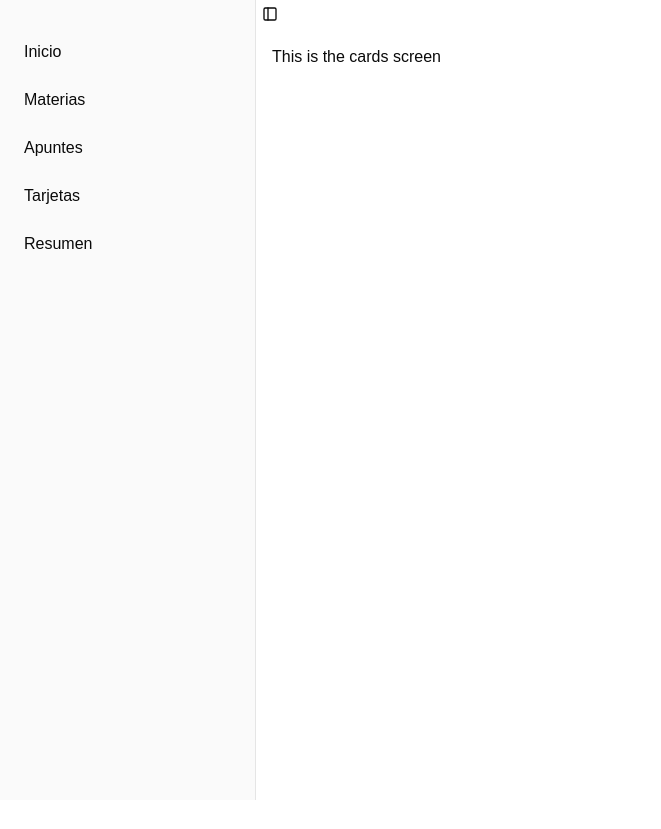
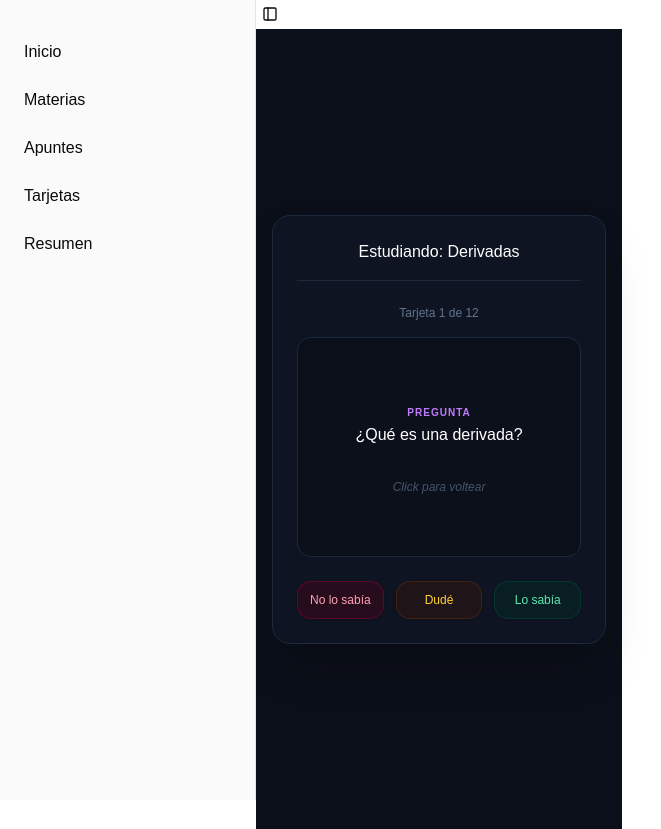
Before and after one commit to Tilajc/TP_Desarrollo_Software, a React (Vite) app: page /tarjetas in a window 1280 px wide. Shown: the whole page, without its empty margins (0-661 px from the left). Before the commit the page ends 800 px from the top, so only its background shows below. Built offline with nearby package versions, Linux system fonts and the light colour scheme.

Commit message:
Pantalla de flashcards con botoneras

```diff
--- /dev/null
+++ b/src/components/ui/dialog.jsx
@@ -0,0 +1,151 @@
+import * as React from "react"
+import { Dialog as DialogPrimitive } from "radix-ui"
+
+import { cn } from "@/lib/utils"
+import { Button } from "@/components/ui/button"
+import { XIcon } from "lucide-react"
+
+function Dialog({
+  ...props
+}) {
+  return <DialogPrimitive.Root data-slot="dialog" {...props} />;
+}
+
+function DialogTrigger({
+  ...props
+}) {
+  return <DialogPrimitive.Trigger data-slot="dialog-trigger" {...props} />;
+}
+
+function DialogPortal({
+  ...props
+}) {
+  return <DialogPrimitive.Portal data-slot="dialog-portal" {...props} />;
+}
+
+function DialogClose({
+  ...props
+}) {
+  return <DialogPrimitive.Close data-slot="dialog-close" {...props} />;
+}
+
+function DialogOverlay({
+  className,
+  ...props
+}) {
+  return (
+    <DialogPrimitive.Overlay
+      data-slot="dialog-overlay"
+      className={cn(
+        "fixed inset-0 isolate z-50 bg-black/10 duration-100 supports-backdrop-filter:backdrop-blur-xs data-open:animate-in data-open:fade-in-0 data-closed:animate-out data-closed:fade-out-0",
+        className
+      )}
+      {...props} />
+  );
+}
+
+function DialogContent({
+  className,
+  children,
+  showCloseButton = true,
+  ...props
+}) {
+  return (
+    <DialogPortal>
+      <DialogOverlay />
+      <DialogPrimitive.Content
+        data-slot="dialog-content"
+        className={cn(
+          "fixed top-1/2 left-1/2 z-50 grid w-full max-w-[calc(100%-2rem)] -translate-x-1/2 -translate-y-1/2 gap-4 rounded-xl bg-popover p-4 text-sm text-popover-foreground ring-1 ring-foreground/10 duration-100 outline-none sm:max-w-sm data-open:animate-in data-open:fade-in-0 data-open:zoom-in-95 data-closed:animate-out data-closed:fade-out-0 data-closed:zoom-out-95",
+          className
+        )}
+        {...props}>
+        {children}
+        {showCloseButton && (
+          <DialogPrimitive.Close data-slot="dialog-close" asChild>
+            <Button variant="ghost" className="absolute top-2 right-2" size="icon-sm">
+              <XIcon />
+              <span className="sr-only">Close</span>
+            </Button>
+          </DialogPrimitive.Close>
+        )}
+      </DialogPrimitive.Content>
+    </DialogPortal>
+  );
+}
+
+function DialogHeader({
+  className,
+  ...props
+}) {
+  return (
+    <div
+      data-slot="dialog-header"
+      className={cn("flex flex-col gap-2", className)}
+      {...props} />
+  );
+}
+
+function DialogFooter({
+  className,
+  showCloseButton = false,
+  children,
+  ...props
+}) {
+  return (
+    <div
+      data-slot="dialog-footer"
+      className={cn(
+        "-mx-4 -mb-4 flex flex-col-reverse gap-2 rounded-b-xl border-t bg-muted/50 p-4 sm:flex-row sm:justify-end",
+        className
+      )}
+      {...props}>
+      {children}
+      {showCloseButton && (
+        <DialogPrimitive.Close asChild>
+          <Button variant="outline">Close</Button>
+        </DialogPrimitive.Close>
+      )}
+    </div>
+  );
+}
+
+function DialogTitle({
+  className,
+  ...props
+}) {
+  return (
+    <DialogPrimitive.Title
+      data-slot="dialog-title"
+      className={cn("font-heading text-base leading-none font-medium", className)}
+      {...props} />
+  );
+}
+
+function DialogDescription({
+  className,
+  ...props
+}) {
+  return (
+    <DialogPrimitive.Description
+      data-slot="dialog-description"
+      className={cn(
+        "text-sm text-muted-foreground *:[a]:underline *:[a]:underline-offset-3 *:[a]:hover:text-foreground",
+        className
+      )}
+      {...props} />
+  );
+}
+
+export {
+  Dialog,
+  DialogClose,
+  DialogContent,
+  DialogDescription,
+  DialogFooter,
+  DialogHeader,
+  DialogOverlay,
+  DialogPortal,
+  DialogTitle,
+  DialogTrigger,
+}
--- a/src/pages/Cards.jsx
+++ b/src/pages/Cards.jsx
@@ -1,9 +1,73 @@
-function Cards() {
+import { useState } from 'react';
+
+const Cards = () => {
+  const [showAnswer, setShowAnswer] = useState(false);
+
+  const flashcard = {
+    pregunta: '¿Qué es una derivada?',
+    respuesta:
+      'La derivada de una función en un punto mide la tasa de cambio instantánea de la función en ese punto.',
+  };
+
   return (
-    <section className="flex flex-col align-middle m-4">
-      <h1 className="">This is the cards screen</h1>
-    </section>
+    <div className="w-full min-h-screen bg-[#0b0f19] flex items-center justify-center p-4">
+      <div className="w-full max-w-lg bg-[#0f1422] border border-slate-800 rounded-2xl p-6 shadow-2xl">
+        {/* Encabezado */}
+        <div className="border-b border-slate-800 pb-4 mb-6">
+          <h2 className="text-white text-base font-medium text-center">
+            Estudiando: Derivadas
+          </h2>
+        </div>
+
+        <div className="text-center text-xs text-slate-500 mb-4 font-medium">
+          Tarjeta 1 de 12
+        </div>
+
+        <div
+          onClick={() => setShowAnswer(!showAnswer)}
+          className="w-full min-h-[220px] bg-[#0b0f19]/80 border border-slate-800 rounded-xl p-6 flex flex-col items-center justify-center text-center cursor-pointer hover:border-purple-500/40 transition-all select-none group shadow-inner"
+        >
+          {!showAnswer ? (
+            <div className="space-y-2">
+              <span className="text-[10px] font-bold uppercase tracking-widest text-purple-400">
+                Pregunta
+              </span>
+              <p className="text-base text-white font-medium px-2">
+                {flashcard.pregunta}
+              </p>
+              <p className="text-xs text-slate-600 italic pt-6 group-hover:text-slate-500 transition-colors">
+                Click para voltear
+              </p>
+            </div>
+          ) : (
+            <div className="space-y-2">
+              <span className="text-[10px] font-bold uppercase tracking-widest text-emerald-400">
+                Respuesta
+              </span>
+              <p className="text-sm text-slate-300 leading-relaxed px-2">
+                {flashcard.respuesta}
+              </p>
+              <p className="text-xs text-slate-600 italic pt-6 group-hover:text-slate-500 transition-colors">
+                Click para volver a la pregunta
+              </p>
+            </div>
+          )}
+        </div>
+
+        <div className="grid grid-cols-3 gap-3 mt-6">
+          <button className="w-full py-2.5 px-3 bg-rose-950/40 hover:bg-rose-900/50 border border-rose-900/50 hover:border-rose-800 text-rose-300 rounded-xl text-xs font-medium transition-all shadow-sm cursor-pointer">
+            No lo sabía
+          </button>
+          <button className="w-full py-2.5 px-3 bg-amber-950/30 hover:bg-amber-900/40 border border-amber-900/40 hover:border-amber-800 text-amber-300 rounded-xl text-xs font-medium transition-all shadow-sm cursor-pointer">
+            Dudé
+          </button>
+          <button className="w-full py-2.5 px-3 bg-emerald-950/40 hover:bg-emerald-900/50 border border-emerald-900/50 hover:border-emerald-800 text-emerald-300 rounded-xl text-xs font-medium transition-all shadow-sm cursor-pointer">
+            Lo sabía
+          </button>
+        </div>
+      </div>
+    </div>
   );
-}
+};
 
 export default Cards;
```
